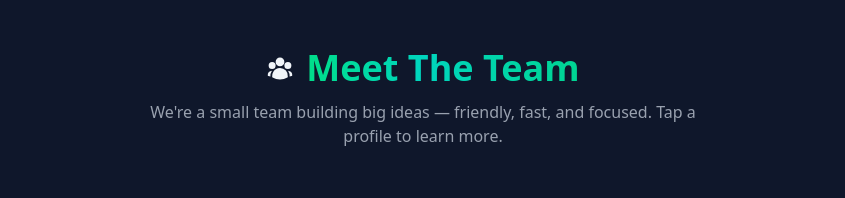
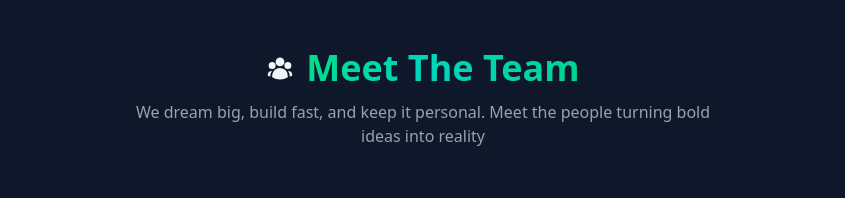
Before and after one commit to Karthikeyadevarakonda/Hackton, a React (Vite) app: page /aboutUs in a window 1280 px wide. Shown: the top 198 px of the page, without its empty margins (217-1062 px from the left). Built offline with nearby package versions, Linux system fonts and the light colour scheme.

Commit message:
changes in about page

```diff
--- a/src/designingComponents/About.jsx
+++ b/src/designingComponents/About.jsx
@@ -118,7 +118,7 @@ const About = () => {
           Meet The Team
         </div>
         <p className="text-gray-400 mt-3 max-w-xl mx-auto text-sm sm:text-base">
-          We're a small team building big ideas — friendly, fast, and focused. Tap a profile to learn more.
+         We dream big, build fast, and keep it personal. Meet the people turning bold ideas into reality
         </p>
       </header>
 
```
